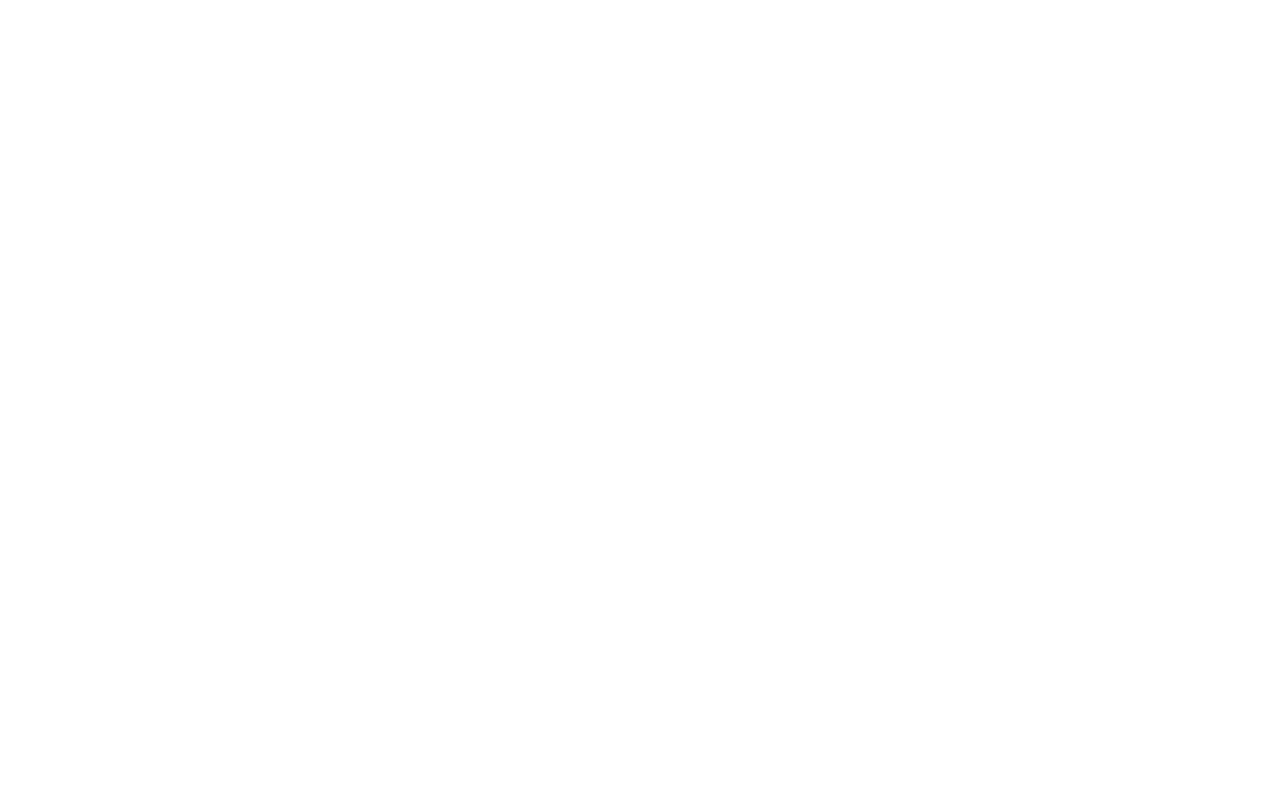
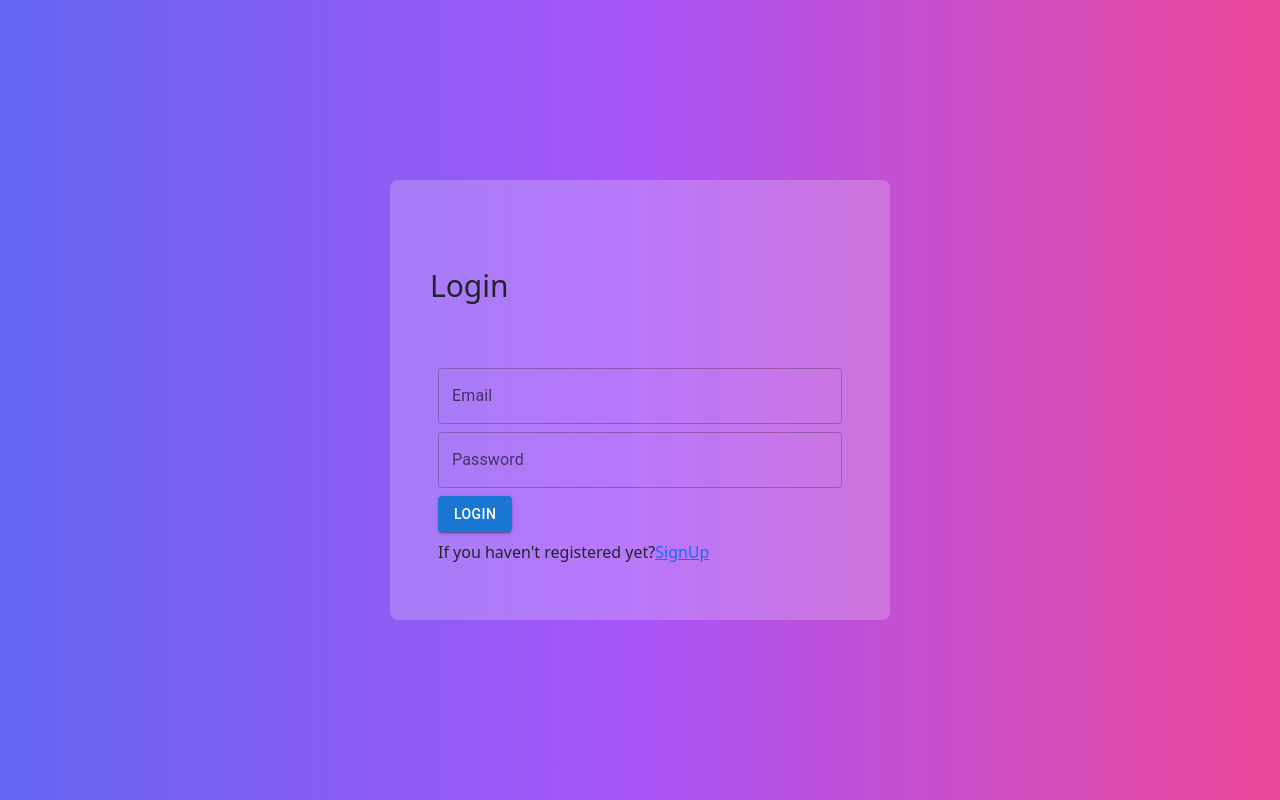
Before and after one commit to SumaiyaMoon/moon-chat-application, a React (Create React App) app: page /login in a window 1280 px wide. Before the commit this address had no page. Built offline with nearby package versions, Linux system fonts and the light colour scheme; no server answers.

Commit message:
login, signup complete

```diff
--- a/package.json
+++ b/package.json
@@ -51,5 +51,8 @@
       "last 1 firefox version",
       "last 1 safari version"
     ]
+  },
+  "devDependencies": {
+    "tailwindcss": "^3.3.3"
   }
 }
--- a/public/index.html
+++ b/public/index.html
@@ -24,7 +24,7 @@
       work correctly both with client-side routing and a non-root public URL.
       Learn how to configure a non-root public URL by running `npm run build`.
     -->
-    <title>React App</title>
+    <title>Chat Application</title>
   </head>
   <body>
     <noscript>You need to enable JavaScript to run this app.</noscript>
--- a/src/App.css
+++ b/src/App.css
@@ -1,38 +1,3 @@
-.App {
-  text-align: center;
+.h-screen{
+  height: 100vh !important;
 }
-
-.App-logo {
-  height: 40vmin;
-  pointer-events: none;
-}
-
-@media (prefers-reduced-motion: no-preference) {
-  .App-logo {
-    animation: App-logo-spin infinite 20s linear;
-  }
-}
-
-.App-header {
-  background-color: #282c34;
-  min-height: 100vh;
-  display: flex;
-  flex-direction: column;
-  align-items: center;
-  justify-content: center;
-  font-size: calc(10px + 2vmin);
-  color: white;
-}
-
-.App-link {
-  color: #61dafb;
-}
-
-@keyframes App-logo-spin {
-  from {
-    transform: rotate(0deg);
-  }
-  to {
-    transform: rotate(360deg);
-  }
-}
--- a/src/components/SMButton.tsx
+++ b/src/components/SMButton.tsx
@@ -0,0 +1,25 @@
+import React from 'react';
+import Button from '@mui/material/Button';
+
+type SMButtonProps = {
+  label: string;
+  onClick?: () => void;
+  disabled?: boolean;
+  type?: 'button' | 'submit' | 'reset';
+};
+
+export default function SMButton(props: SMButtonProps) {
+  const { label, onClick, disabled, type } = props;
+
+  return (
+    <Button
+      variant="contained"
+      color="primary"
+      onClick={onClick}
+      disabled={disabled}
+      type={type || 'button'}
+    >
+      {label}
+    </Button>
+  );
+}
--- a/src/components/SMInput.tsx
+++ b/src/components/SMInput.tsx
@@ -0,0 +1,29 @@
+import React from 'react';
+import TextField from '@mui/material/TextField';
+
+type SMInputProps = {
+  label: string;
+  onChange?: (e: React.ChangeEvent<HTMLInputElement>) => void;
+  type?: string;
+  value?: string;
+  name?: string;
+};
+
+export default function SMInput(props: SMInputProps) {
+  const { label, onChange, type, value, name } = props;
+
+  return (
+    <div>
+      <TextField
+        variant="outlined"
+        label={label}
+        type={type || 'text'}
+        value={value}
+        onChange={onChange}
+        name={name}
+        id={name}
+        fullWidth
+      />
+    </div>
+  );
+}
--- a/src/config/routers/router.tsx
+++ b/src/config/routers/router.tsx
@@ -1,5 +1,11 @@
 import React from "react";
 import { BrowserRouter as Router, Routes, Route } from "react-router-dom";
+import MainChat from "../../pages/chat-box/mainchat";
+import Protected from "./protected";
+import PersonalChat from "../../pages/chat-box/personalchat";
+import Home from "../../pages/home";
+import Login from "../../pages/authentication/login";
+import SignUp from "../../pages/authentication/signup";
 
 
 export default function AppRouter() {
@@ -7,7 +13,11 @@ export default function AppRouter() {
     <>
       <Router>
         <Routes>
-           {/* <Route path="/" element={<Protected Screen={Task} />} /> */}
+           <Route path="mainchat" element={<Protected Screen={MainChat} />} />
+           <Route path="personalchat" element={<Protected Screen={PersonalChat} />} />
+           <Route path="/" element={<Home/>} />
+           <Route path="login" element={<Login/>} />
+           <Route path="signup" element={<SignUp/>} />
         </Routes>
       </Router>
     </>
--- a/src/index.css
+++ b/src/index.css
@@ -1,3 +1,7 @@
+@tailwind base;
+@tailwind components;
+@tailwind utilities;
+
 body {
   margin: 0;
   font-family: -apple-system, BlinkMacSystemFont, 'Segoe UI', 'Roboto', 'Oxygen',
--- a/src/pages/authentication/login.tsx
+++ b/src/pages/authentication/login.tsx
@@ -1,9 +1,15 @@
-import { useState } from "react";
-import { fbLogin } from "../../config/firebase/firebase-methods";
+import { useEffect, useState } from "react";
+
 import { Link, useNavigate } from "react-router-dom";
+import { fbAuth, fbLogin } from "../../config/firebase/firebase-methods";
+import SMInput from "../../components/SMInput";
+import SMButton from "../../components/SMButton";
+// import {useDispatch} from 'react-redux'
+
 
 export default function Login() {
   const [model, setModel] = useState<any>({});
+//   const  dispatch = useDispatch();
 
   const fillModel = (key: string, val: any) => {
     model[key] = val;
@@ -14,15 +20,24 @@ export default function Login() {
   let LoginUser = () => {
     console.log(model);
     fbLogin(model)
-      .then((res) => {
+      .then((res: any) => {
         console.log(res);
-        navigate("/")
+        // dispatch(add({...res}))
+
+        navigate("/student")
       })
       .catch((err) => {
         console.log(err);
       });
   };
 
+useEffect(()=>{
+fbAuth().then((res) =>{
+console.log(res);
+}).catch((err)=>{
+  console.log(err)
+})
+},[])
   return (
     <>
       <div className="bg-gradient-to-r from-indigo-500 via-purple-500 to-pink-500 h-screen flex justify-center items-center">
@@ -32,21 +47,21 @@ export default function Login() {
           </div>
 
           <div className="m-2">
-            {/* <SMInput
+            <SMInput
               value={model.email}
               onChange={(e: any) => fillModel("email", e.target.value)}
               label="Email"
-            /> */}
+            />
           </div>
           <div className="m-2">
-            {/* <SMInput
+            <SMInput
               value={model.password}
               onChange={(e: any) => fillModel("password", e.target.value)}
               label="Password"
-            /> */}
+            />
           </div>
           <div className="m-2">
-            {/* <SMButton onClick={LoginUser} label="Login" /> */}
+            <SMButton onClick={LoginUser} label="Login" />
           </div>
           <div className="m-2">
         <p>If you haven't registered yet?<Link to="/signup">SignUp</Link></p>
--- a/src/pages/authentication/signup.tsx
+++ b/src/pages/authentication/signup.tsx
@@ -1,7 +1,9 @@
 import { useState } from "react";
+
 import { Link, useNavigate } from "react-router-dom";
 import { fbSignUp } from "../../config/firebase/firebase-methods";
-
+import SMInput from "../../components/SMInput";
+import SMButton from "../../components/SMButton";
 
 export default function SignUp() {
   const [model, setModel] = useState<any>({});
@@ -31,28 +33,28 @@ export default function SignUp() {
             <h1 className="text-3xl font-medium p-2">Sign Up</h1>
           </div>
           <div className="m-2">
-            {/* <SMInput
+            <SMInput
               value={model.userName}
               onChange={(e: any) => fillModel("userName", e.target.value)}
               label="User Name"
-            /> */}
+            />
           </div>
           <div className="m-2">
-            {/* <SMInput
+            <SMInput
               value={model.email}
               onChange={(e: any) => fillModel("email", e.target.value)}
               label="Email"
-            /> */}
+            />
           </div>
           <div className="m-2">
-            {/* <SMInput
+            <SMInput
               value={model.password}
               onChange={(e: any) => fillModel("password", e.target.value)}
               label="Password"
-            /> */}
+            />
           </div>
           <div className="m-2">
-            {/* <SMButton onClick={signUpUser} label="Sign Up" /> */}
+            <SMButton onClick={signUpUser} label="Sign Up" />
           </div>
           <div className="m-2">
             <p>
--- a/src/pages/chat-box/mainchat.tsx
+++ b/src/pages/chat-box/mainchat.tsx
@@ -0,0 +1,9 @@
+import { Typography } from "@mui/material";
+
+export default function MainChat(){
+return(
+    <>
+    <Typography>Chat App - MainChat</Typography>
+    </>
+)
+}
--- a/src/pages/chat-box/personalchat.tsx
+++ b/src/pages/chat-box/personalchat.tsx
@@ -0,0 +1,9 @@
+import { Typography } from "@mui/material";
+
+export default function PersonalChat(){
+return(
+    <>
+    <Typography>Chat App - PersonalChat</Typography>
+    </>
+)
+}
--- /dev/null
+++ b/tailwind.config.js
@@ -0,0 +1,10 @@
+/** @type {import('tailwindcss').Config} */
+module.exports = {
+  content: [
+    "./src/**/*.{js,jsx,ts,tsx}",
+  ],
+  theme: {
+    extend: {},
+  },
+  plugins: [],
+}
```
Also changed, not shown: 1 other file (tests, documents, lock files or other folders).
